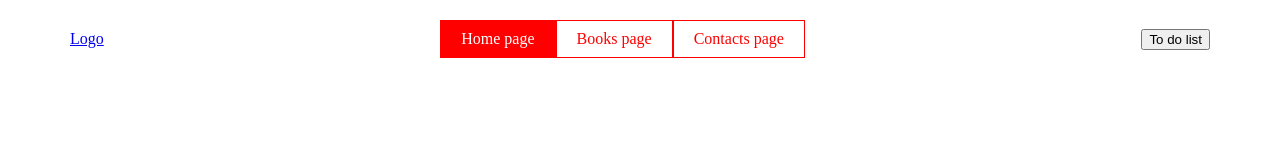
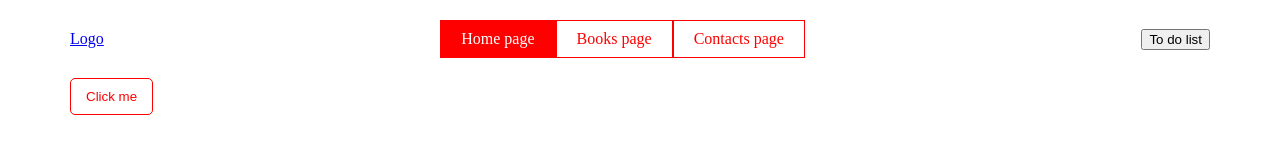
Before and after one commit to AntonioBukin/ex_reactClassComponents, a React (Create React App) app: page / in a window 1280 px wide. Shown: the top 168 px of the page. Built offline with nearby package versions, Linux system fonts and the light colour scheme.

Commit message:
add some informations

```diff
--- a/src/App.js
+++ b/src/App.js
@@ -1,4 +1,5 @@
 import Navbar from "./modules/Navbar/Navbar";
+import ToggleButton from "./shared/components/ToggleButton/ToggleButton";
 
 import navbarMenuItems from "./data/navbarMenuItems.json"
 
@@ -6,7 +7,12 @@ import "./shared/styles/styles.scss";
 
 function App() {
   return (
-   <Navbar menuItems={navbarMenuItems} />
+    <>
+    <Navbar menuItems={navbarMenuItems} />
+    <div className="container">
+    <ToggleButton text="Click me" />
+    </div>
+    </>
   );
 }
 
--- /dev/null
+++ b/src/shared/components/ToggleButton/ToggleButton.jsx
@@ -0,0 +1,30 @@
+import { Component } from "react"; //(крок 1) Імпортувати з react класс Components
+
+import styles from "./toggl-button.module.scss";
+
+
+class ToggleButton extends Component {
+    state = {
+        isActive: false,
+    }
+
+    handleClick () {
+        this.setState(prevState => {
+            return {
+                isActive: !prevState.isActive
+            }
+        })
+    }
+
+    render() {
+        const {text} = this.props;
+        const {isActive} = this.state;
+
+        const fullClassName = isActive ? `${styles.btn} ${styles.active}`: styles.btn;
+
+        return <button onClick={() => this.handleClick()} className={fullClassName}>{text}</button>
+    }
+
+}
+
+export default ToggleButton;
--- /dev/null
+++ b/src/shared/components/ToggleButton/toggl-button.module.scss
@@ -0,0 +1,16 @@
+.btn {
+    display: inline-block;
+    text-decoration: none;
+    background-color: #fff;
+    border: 1px solid red;
+    padding: 10px 15px;
+    border-radius: 5px;
+    color: red;
+    cursor: pointer;
+
+    &.active {
+        background-color: red;
+        color: #fff;
+    }
+
+}
```
